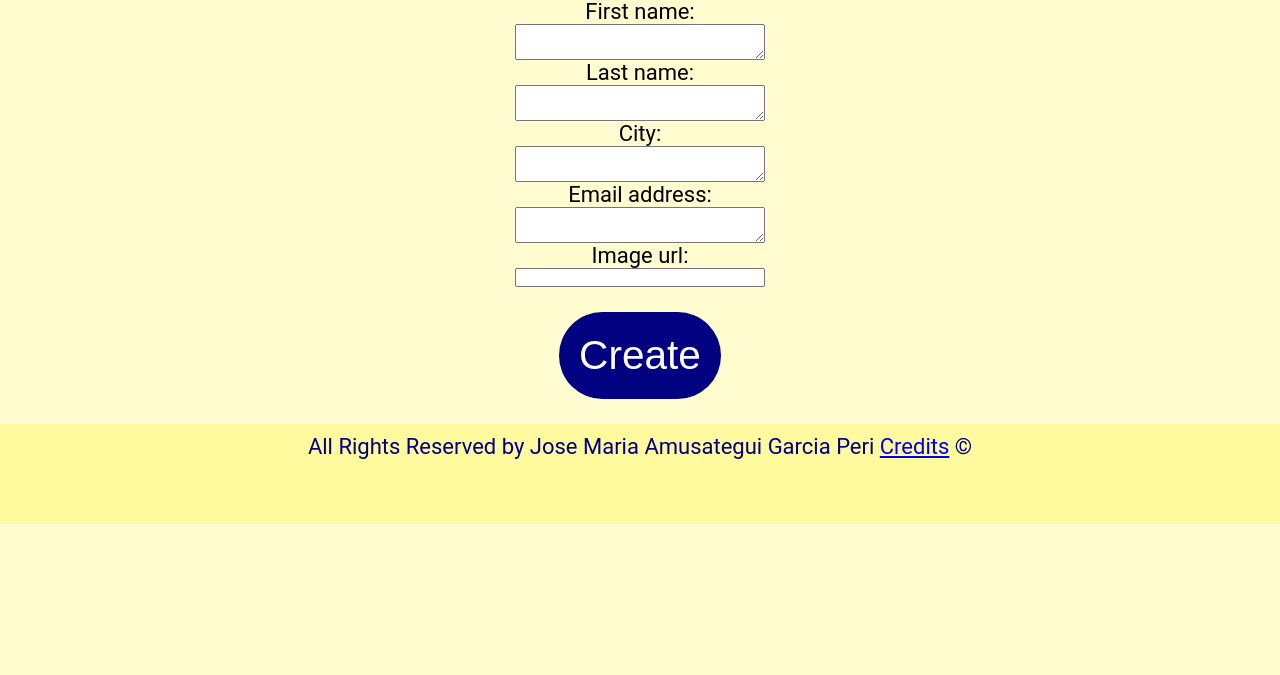
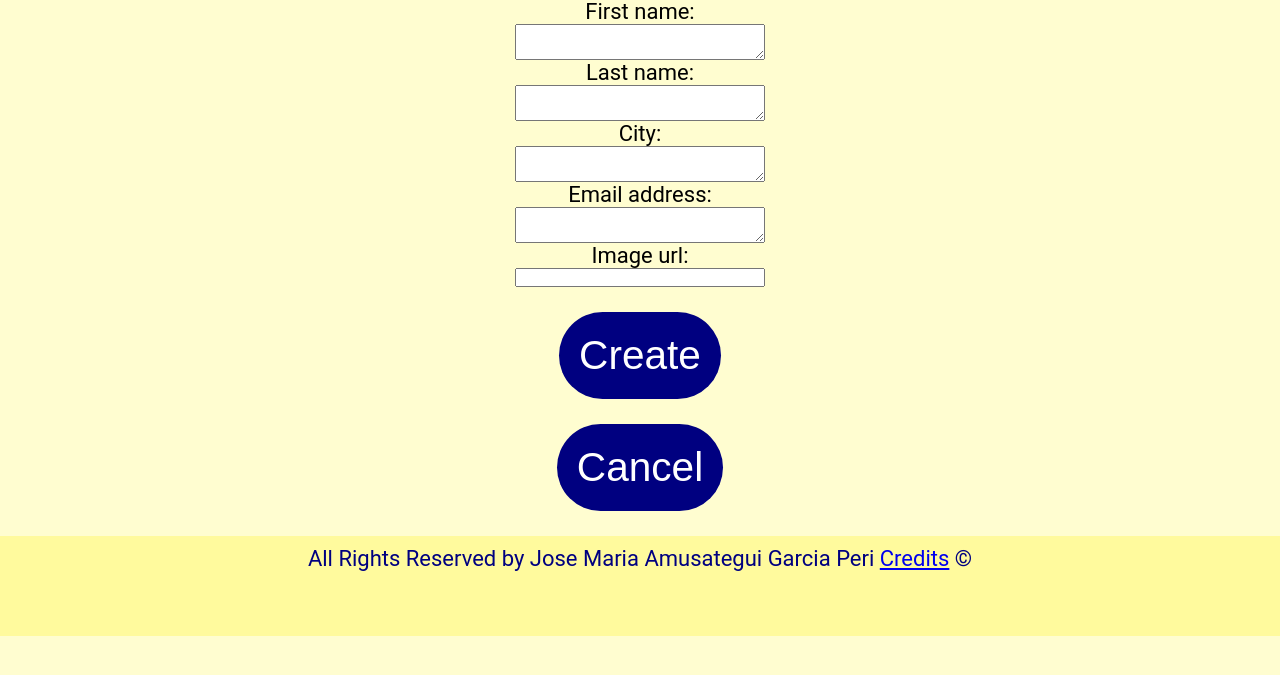
Before and after one commit to jmamusBU/cs412, a Django app: page /mini_fb/create_profile in a window 1280 px wide. Shown: the part 103-778 px from the top of the page. Run offline with Django 5.2, Linux system fonts and the light colour scheme.

Commit message:
added cancel button with redirect

```diff
--- a/mini_fb/templates/mini_fb/create_profile_form.html
+++ b/mini_fb/templates/mini_fb/create_profile_form.html
@@ -15,4 +15,8 @@ Description: displays a form to create a new profile in the database
     <button type="submit">Create</button>
 </form>
 <br>
+<form action="{% url 'show_all_profiles' %}">
+    <button type="submit">Cancel</button>
+</form>
+<br>
 {% endblock %}
--- a/mini_fb/templates/mini_fb/create_status_form.html
+++ b/mini_fb/templates/mini_fb/create_status_form.html
@@ -16,4 +16,8 @@ Description: displays a form to create a new status message in the database
     <button type="submit">Create</button>
 </form>
 <br>
+<form action="{% url 'show_profile' profile.pk %}">
+    <button type="submit">Cancel</button>
+</form>
+<br>
 {% endblock %}
```
